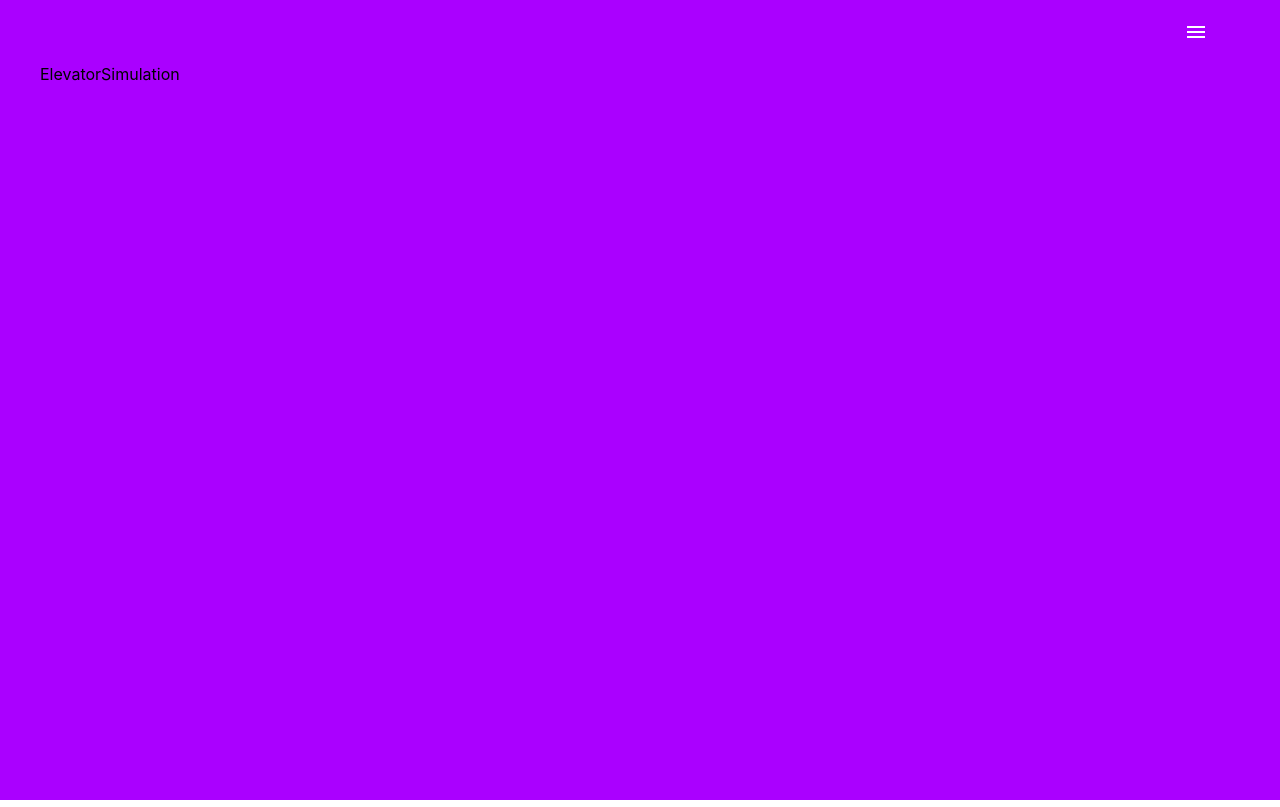
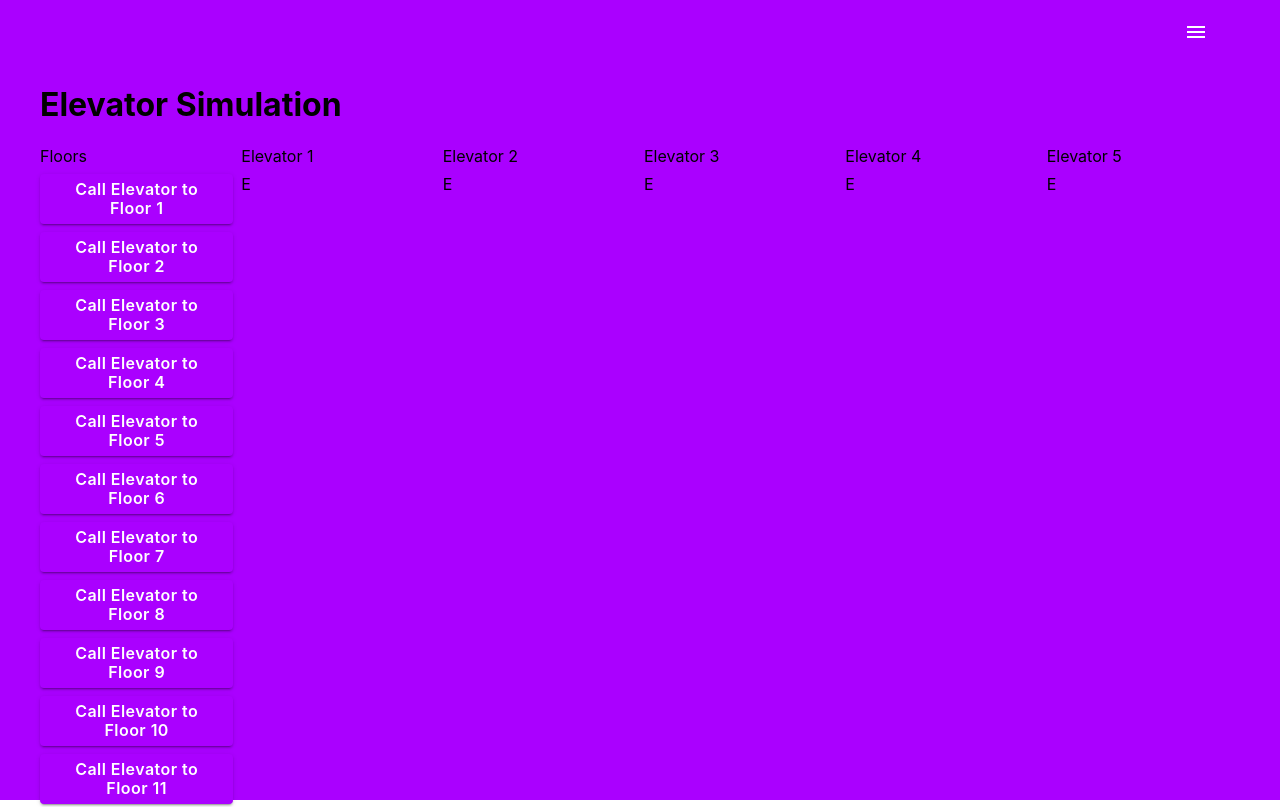
Before and after one commit to kindofclever/pfuchs, a React (Create React App) app: page /elevators in a window 1280 px wide. Shown: the top 807 px of the page. Built offline with nearby package versions, Linux system fonts and the light colour scheme.

Commit message:
started with elevators

```diff
--- a/src/components/SideNav/SideNav.tsx
+++ b/src/components/SideNav/SideNav.tsx
@@ -1,7 +1,8 @@
-import { FC } from 'react';
+import { FC, useState } from 'react';
 import { Box, Drawer, IconButton, List, useTheme } from '@mui/material';
 import CloseIcon from '@mui/icons-material/Close';
 import NavigationListItem from './components/NavigationListItem';
+import { getRandomThemeColor } from '../../utils/getRandomThemeColor';
 
 type SideNavProps = {
   isOpen: boolean;
@@ -12,11 +13,13 @@ type SideNavProps = {
 const SideNav: FC<SideNavProps> = ({ isOpen, onClose, onListItemClick }) => {
   const theme = useTheme();
 
+  const [bgColor, setBgColor] = useState(getRandomThemeColor(theme));
+
   const drawerStyles = {
     width: '240px',
     flexShrink: 0,
     '& .MuiPaper-root': {
-      backgroundColor: theme.palette.secondary.main,
+      backgroundColor: bgColor,
     },
   };
 
@@ -52,6 +55,7 @@ const SideNav: FC<SideNavProps> = ({ isOpen, onClose, onListItemClick }) => {
             title={item.title}
             redirectTo={item.redirectTo}
             onClick={() => {
+              setBgColor(getRandomThemeColor(theme));
               onListItemClick();
               onClose();
             }}
--- a/src/containers/Elevators/ElevatorSimulation.tsx
+++ b/src/containers/Elevators/ElevatorSimulation.tsx
@@ -1,7 +1,94 @@
-import { FC } from 'react';
+import { FC, useState } from 'react';
+import { Grid, Button } from '@mui/material';
+import React from 'react';
+
+// Components for each floor
+const Floor: FC<{
+  floorNumber: number;
+  callElevator: (floor: number) => void;
+}> = ({ floorNumber, callElevator }) => {
+  return (
+    <Button
+      variant='contained'
+      onClick={() => callElevator(floorNumber)}
+    >
+      Call Elevator to Floor {floorNumber}
+    </Button>
+  );
+};
+
+// Components for each elevator
+const Elevator: FC<{ elevatorNumber: number; currentFloor: number }> = ({
+  elevatorNumber,
+  currentFloor,
+}) => {
+  return <div>{currentFloor === elevatorNumber ? 'E' : ''}</div>;
+};
 
 const ElevatorSimulation: FC = () => {
-  return <div>ElevatorSimulation</div>;
+  const numOfFloors = 20;
+  const numOfElevators = 5;
+  const [elevatorPositions, setElevatorPositions] = useState<Array<number>>(
+    Array(numOfElevators).fill(1)
+  );
+
+  const callElevator = (floor: number) => {
+    const newPositions = [...elevatorPositions];
+    newPositions[0] = floor; // This simply makes the first elevator go to the called floor. More advanced logic would determine the best elevator to send.
+    setElevatorPositions(newPositions);
+  };
+
+  return (
+    <div>
+      <h1>Elevator Simulation</h1>
+      <Grid
+        container
+        spacing={1}
+      >
+        <Grid
+          item
+          xs={2}
+        >
+          Floors
+        </Grid>
+        {Array.from({ length: numOfElevators }).map((_, i) => (
+          <Grid
+            key={i}
+            item
+            xs={2}
+          >
+            Elevator {i + 1}
+          </Grid>
+        ))}
+
+        {Array.from({ length: numOfFloors }).map((_, i) => (
+          <React.Fragment key={i}>
+            <Grid
+              item
+              xs={2}
+            >
+              <Floor
+                floorNumber={i + 1}
+                callElevator={callElevator}
+              />
+            </Grid>
+            {Array.from({ length: numOfElevators }).map((_, j) => (
+              <Grid
+                key={j}
+                item
+                xs={2}
+              >
+                <Elevator
+                  elevatorNumber={i + 1}
+                  currentFloor={elevatorPositions[j]}
+                />
+              </Grid>
+            ))}
+          </React.Fragment>
+        ))}
+      </Grid>
+    </div>
+  );
 };
 
 export default ElevatorSimulation;
--- a/src/layout/AppLayout.tsx
+++ b/src/layout/AppLayout.tsx
@@ -3,6 +3,7 @@ import { useTheme, Box, AppBar, Toolbar, IconButton } from '@mui/material';
 import MenuIcon from '@mui/icons-material/Menu';
 
 import SideNav from '../components/SideNav/SideNav';
+import { getRandomThemeColor } from '../utils/getRandomThemeColor';
 
 type AppLayoutProps = {
   children: ReactNode;
@@ -11,30 +12,10 @@ type AppLayoutProps = {
 const AppLayout: FC<AppLayoutProps> = ({ children }) => {
   const theme = useTheme();
   const [isDrawerOpen, setDrawerOpen] = useState(false);
-  const [bgColor, setBgColor] = useState(theme.palette.primary.main);
-
-  const paletteColors = [
-    theme.palette.primary.main,
-    theme.palette.secondary.main,
-    theme.palette.warning.main,
-    theme.palette.success.main,
-    theme.palette.primary.dark,
-    theme.palette.secondary.dark,
-    theme.palette.warning.dark,
-    theme.palette.success.dark,
-    theme.palette.primary.light,
-    theme.palette.secondary.light,
-    theme.palette.warning.light,
-    theme.palette.success.light,
-  ];
-
-  const randomColor = () => {
-    const randomIndex = Math.floor(Math.random() * paletteColors.length);
-    return paletteColors[randomIndex];
-  };
+  const [bgColor, setBgColor] = useState(getRandomThemeColor(theme));
 
   const handleListItemClick = () => {
-    setBgColor(randomColor());
+    setBgColor(getRandomThemeColor(theme));
   };
 
   const toggleDrawer = () => {
--- /dev/null
+++ b/src/utils/getRandomThemeColor.ts
@@ -0,0 +1,23 @@
+import { Theme } from "@mui/material";
+
+const getRandomThemeColor = (theme: Theme) => {
+  const paletteColors = [
+    theme.palette.primary.main,
+    theme.palette.secondary.main,
+    theme.palette.warning.main,
+    theme.palette.success.main,
+    theme.palette.primary.dark,
+    theme.palette.secondary.dark,
+    theme.palette.warning.dark,
+    theme.palette.success.dark,
+    theme.palette.primary.light,
+    theme.palette.secondary.light,
+    theme.palette.warning.light,
+    theme.palette.success.light,
+  ];
+
+  const randomIndex = Math.floor(Math.random() * paletteColors.length);
+  return paletteColors[randomIndex];
+};
+
+export { getRandomThemeColor };
```
